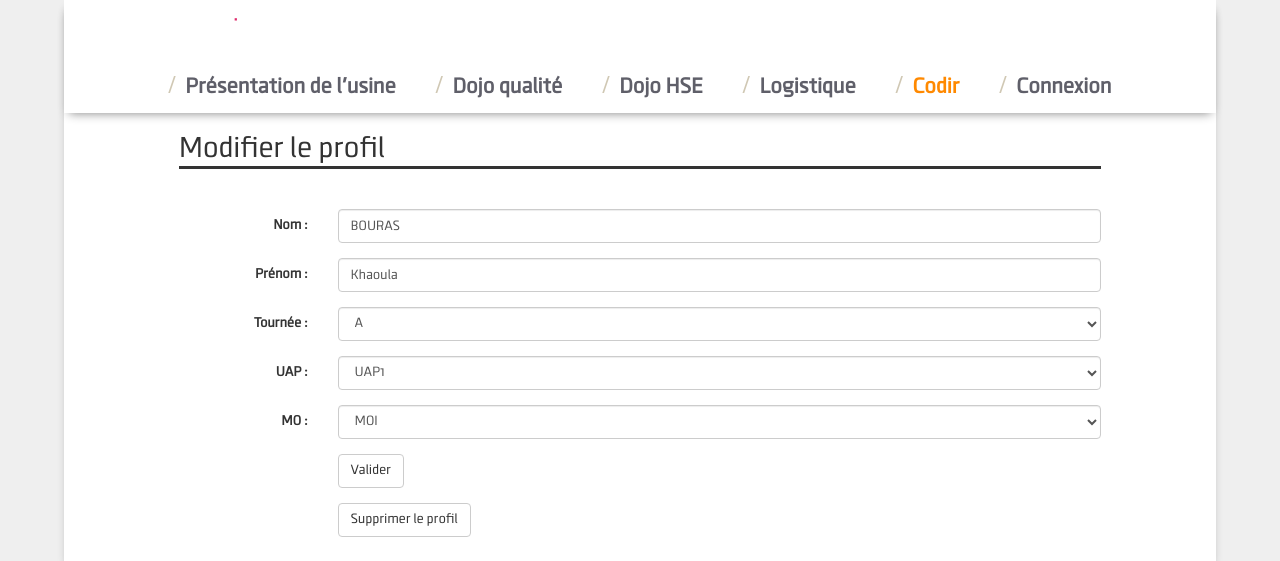
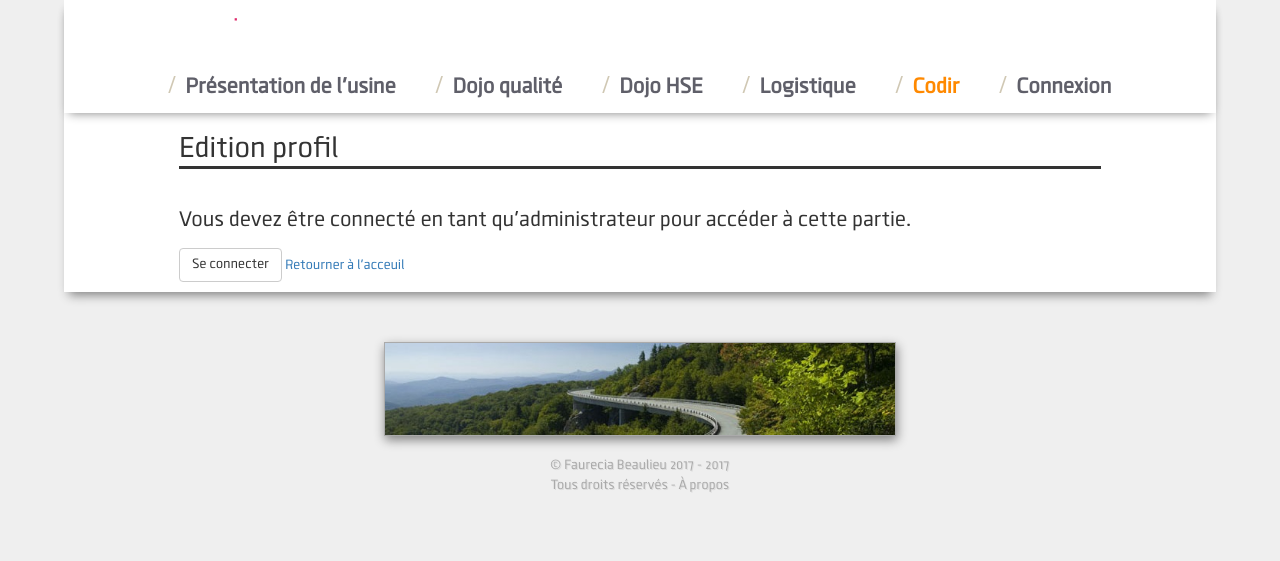
Before and after one commit to valgonsolin/faurecia, a PHP site: page /editer_profil.php?id=20 in a window 1280 px wide. Shown: the top 561 px of the page. Run offline with PHP 8.4, Linux system fonts and the light colour scheme; data comes from the database, SQL or seed files in the repository.

Commit message:
commit normal

```diff
--- a/editer_profil.php
+++ b/editer_profil.php
@@ -2,6 +2,12 @@
 include_once "needed.php";
 
 drawheader('codir');
+if(empty($_SESSION['login'])){ ?>
+  <h2>Edition profil</h2>
+  <h4>Vous devez être connecté en tant qu'administrateur pour accéder à cette partie.</h4>
+  <a href="/identification.php?redirection=editer_profil.php"><button class="btn btn-default">Se connecter</button></a>
+  <a href="/index.php"> Retourner à l'acceuil</a>
+<?php }else{
 
 if (isset($_POST['submit'])){
     if (isset($_GET['id'])){
@@ -112,5 +118,5 @@ if (isset($_GET['id'])){
         }
         ?>
     </form>
-<?php
+<?php }
 drawFooter();
```
